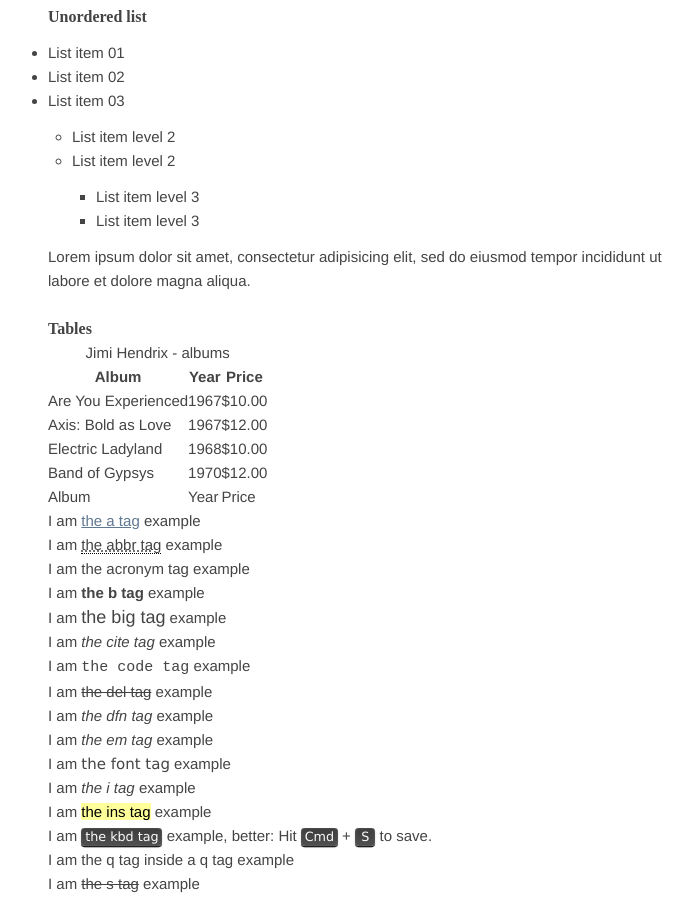
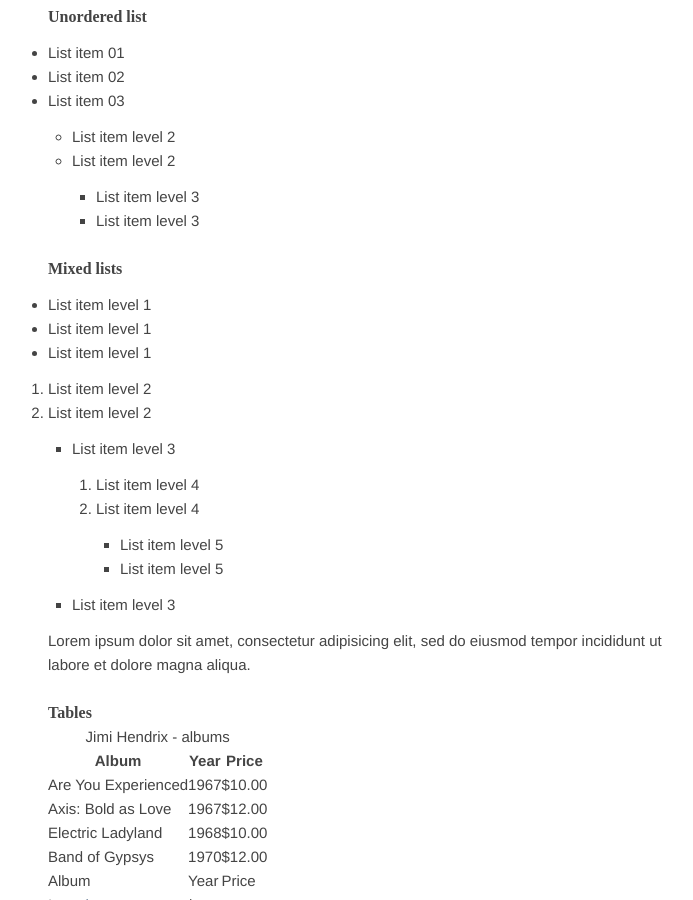
Before and after one commit to trentm/trentm.github.com, a Jekyll site: the page built from demo/demo.html, in a window 1280 px wide and 900 px high, scrolled down 4391 px. Shown: the whole window, without its empty margins (267-960 px from the left). Built offline with Jekyll 4.4.1, drawn with Linux system fonts in a browser that asks for light colours; some web fonts are replaced; Markdown is read by kramdown in place of the engine named in the settings.

Commit message:
reindent and add other ul/ol example

```diff
--- a/demo/demo.html
+++ b/demo/demo.html
@@ -151,8 +151,33 @@ ut labore et dolore magna aliqua.</p>
 	  <li>List item level 3</li>
 	</ul>
       </li>
-
     </ul>
+  </li>
+</ul>
+<h4>Mixed lists</h4>
+<ul>
+  <li>List item level 1</li>
+  <li>List item level 1</li>
+  <li>List item level 1
+    <ol>
+      <li>List item level 2</li>
+      <li>List item level 2
+	<ul>
+	  <li>List item level 3
+	    <ol>
+	      <li>List item level 4</li>
+	      <li>List item level 4
+		<ul>
+		  <li>List item level 5</li>
+		  <li>List item level 5</li>
+		</ul>
+	      </li>
+	    </ol>
+	  </li>
+	  <li>List item level 3</li>
+	</ul>
+      </li>
+    </ol>
   </li>
 </ul>
 
```
Lines whose indentation alone changed are shown as unchanged.
